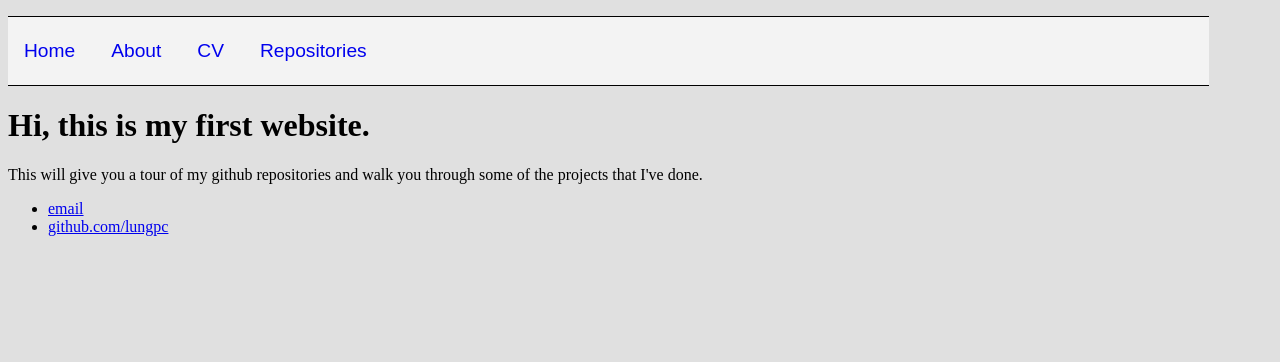
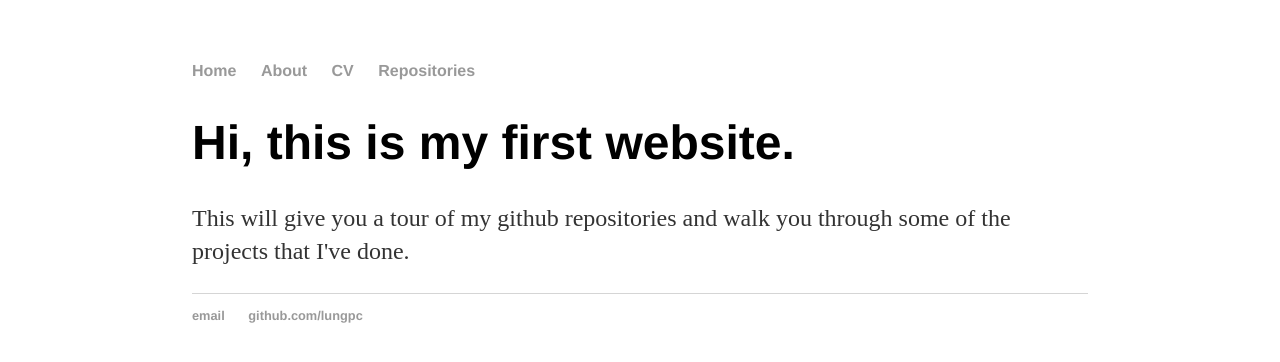
Before and after one commit to lungpc/lungpc.github.io, a Jekyll site: the page built from index.html, in a window 1280 px wide. Shown: the top 362 px of the page. Built offline with Jekyll 4.4.1, drawn with Linux system fonts in a browser that asks for light colours.

Commit message:
Update default.html

```diff
--- a/_layouts/default.html
+++ b/_layouts/default.html
@@ -3,7 +3,7 @@
 		<head>
 			<title>{{ page.title }}</title>
 			<!-- link to main stylesheet -->
-			<link rel="stylesheet" type="text/css" href="/css/style.css">
+			<link rel="stylesheet" type="text/css" href="/css/style2.css">
 		</head>
 		<body>
 			<nav>
```
